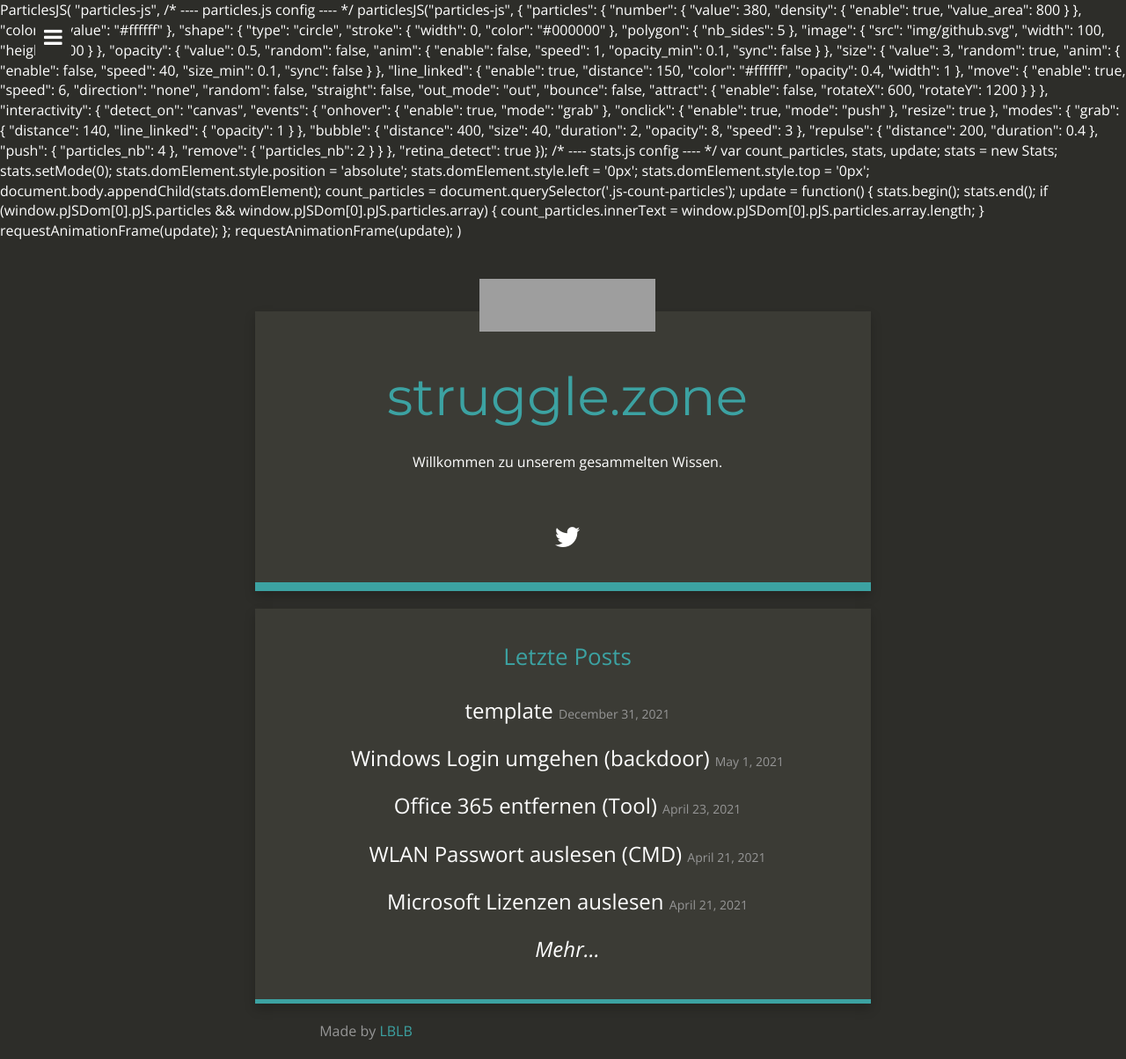
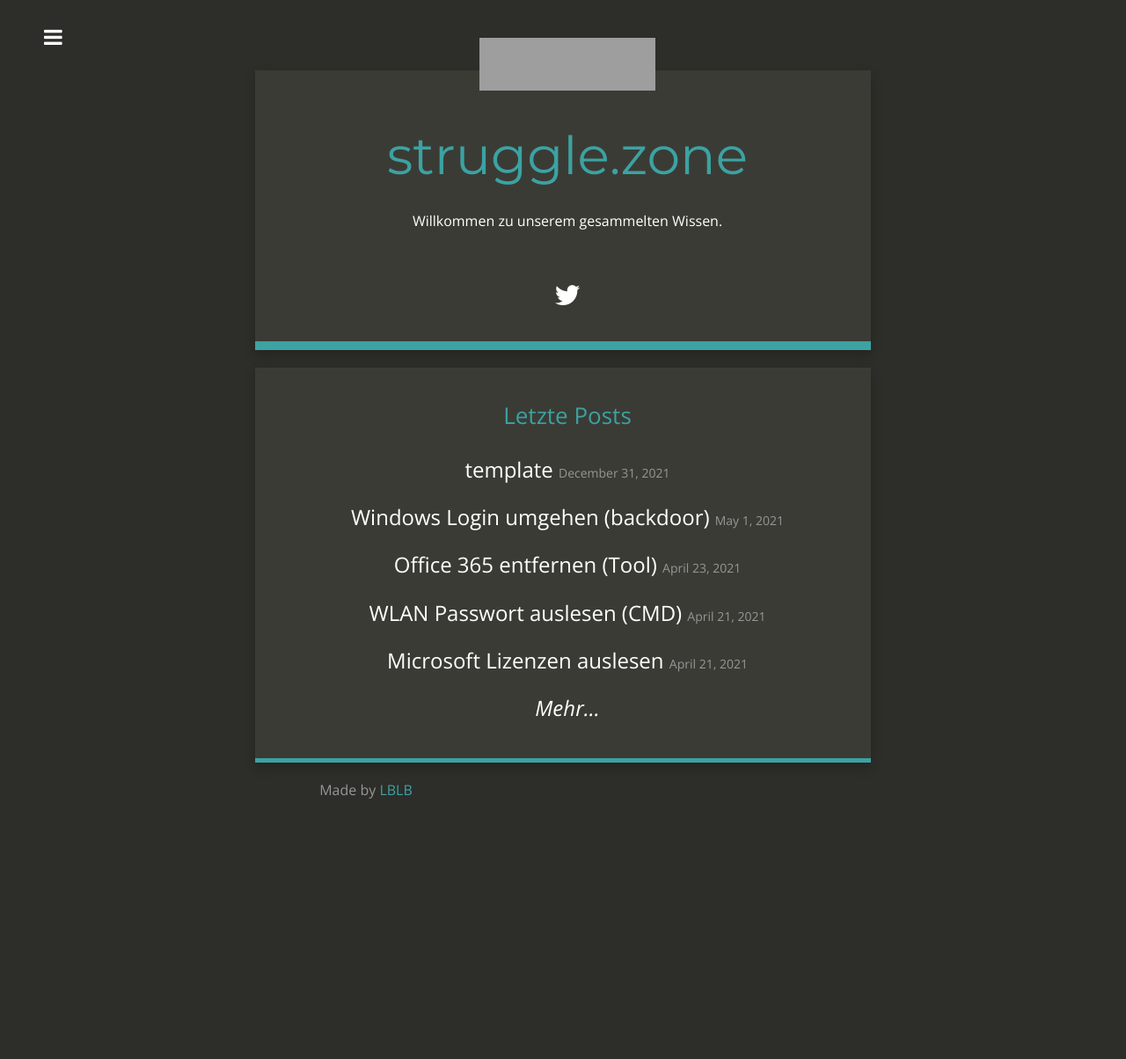
Before and after one commit to eski1337/lblb-it-ffd00, a Jekyll site: the page built from index.html, in a window 1280 px wide. Shown: the whole page at 88% size. Built offline with Jekyll 4.4.1, drawn with Linux system fonts in a browser that asks for light colours; nearby versions of some CDN libraries; after the commit the page ends 930 px from its top, so only the background shows below that; grey boxes are pictures that could not be loaded.

Commit message:
index.html: changed

```diff
--- a/index.html
+++ b/index.html
@@ -2,144 +2,6 @@
 layout: default
 make-smaller-titles: true
 ---
-
-ParticlesJS(
-    "particles-js",
-
-    /* ---- particles.js config ---- */
-
-particlesJS("particles-js", {
-  "particles": {
-    "number": {
-      "value": 380,
-      "density": {
-        "enable": true,
-        "value_area": 800
-      }
-    },
-    "color": {
-      "value": "#ffffff"
-    },
-    "shape": {
-      "type": "circle",
-      "stroke": {
-        "width": 0,
-        "color": "#000000"
-      },
-      "polygon": {
-        "nb_sides": 5
-      },
-      "image": {
-        "src": "img/github.svg",
-        "width": 100,
-        "height": 100
-      }
-    },
-    "opacity": {
-      "value": 0.5,
-      "random": false,
-      "anim": {
-        "enable": false,
-        "speed": 1,
-        "opacity_min": 0.1,
-        "sync": false
-      }
-    },
-    "size": {
-      "value": 3,
-      "random": true,
-      "anim": {
-        "enable": false,
-        "speed": 40,
-        "size_min": 0.1,
-        "sync": false
-      }
-    },
-    "line_linked": {
-      "enable": true,
-      "distance": 150,
-      "color": "#ffffff",
-      "opacity": 0.4,
-      "width": 1
-    },
-    "move": {
-      "enable": true,
-      "speed": 6,
-      "direction": "none",
-      "random": false,
-      "straight": false,
-      "out_mode": "out",
-      "bounce": false,
-      "attract": {
-        "enable": false,
-        "rotateX": 600,
-        "rotateY": 1200
-      }
-    }
-  },
-  "interactivity": {
-    "detect_on": "canvas",
-    "events": {
-      "onhover": {
-        "enable": true,
-        "mode": "grab"
-      },
-      "onclick": {
-        "enable": true,
-        "mode": "push"
-      },
-      "resize": true
-    },
-    "modes": {
-      "grab": {
-        "distance": 140,
-        "line_linked": {
-          "opacity": 1
-        }
-      },
-      "bubble": {
-        "distance": 400,
-        "size": 40,
-        "duration": 2,
-        "opacity": 8,
-        "speed": 3
-      },
-      "repulse": {
-        "distance": 200,
-        "duration": 0.4
-      },
-      "push": {
-        "particles_nb": 4
-      },
-      "remove": {
-        "particles_nb": 2
-      }
-    }
-  },
-  "retina_detect": true
-});
-
-
-/* ---- stats.js config ---- */
-
-var count_particles, stats, update;
-stats = new Stats;
-stats.setMode(0);
-stats.domElement.style.position = 'absolute';
-stats.domElement.style.left = '0px';
-stats.domElement.style.top = '0px';
-document.body.appendChild(stats.domElement);
-count_particles = document.querySelector('.js-count-particles');
-update = function() {
-  stats.begin();
-  stats.end();
-  if (window.pJSDom[0].pJS.particles && window.pJSDom[0].pJS.particles.array) {
-    count_particles.innerText = window.pJSDom[0].pJS.particles.array.length;
-  }
-  requestAnimationFrame(update);
-};
-requestAnimationFrame(update);
-)
 
 <body>
 <div class="container-fluid index">
```
